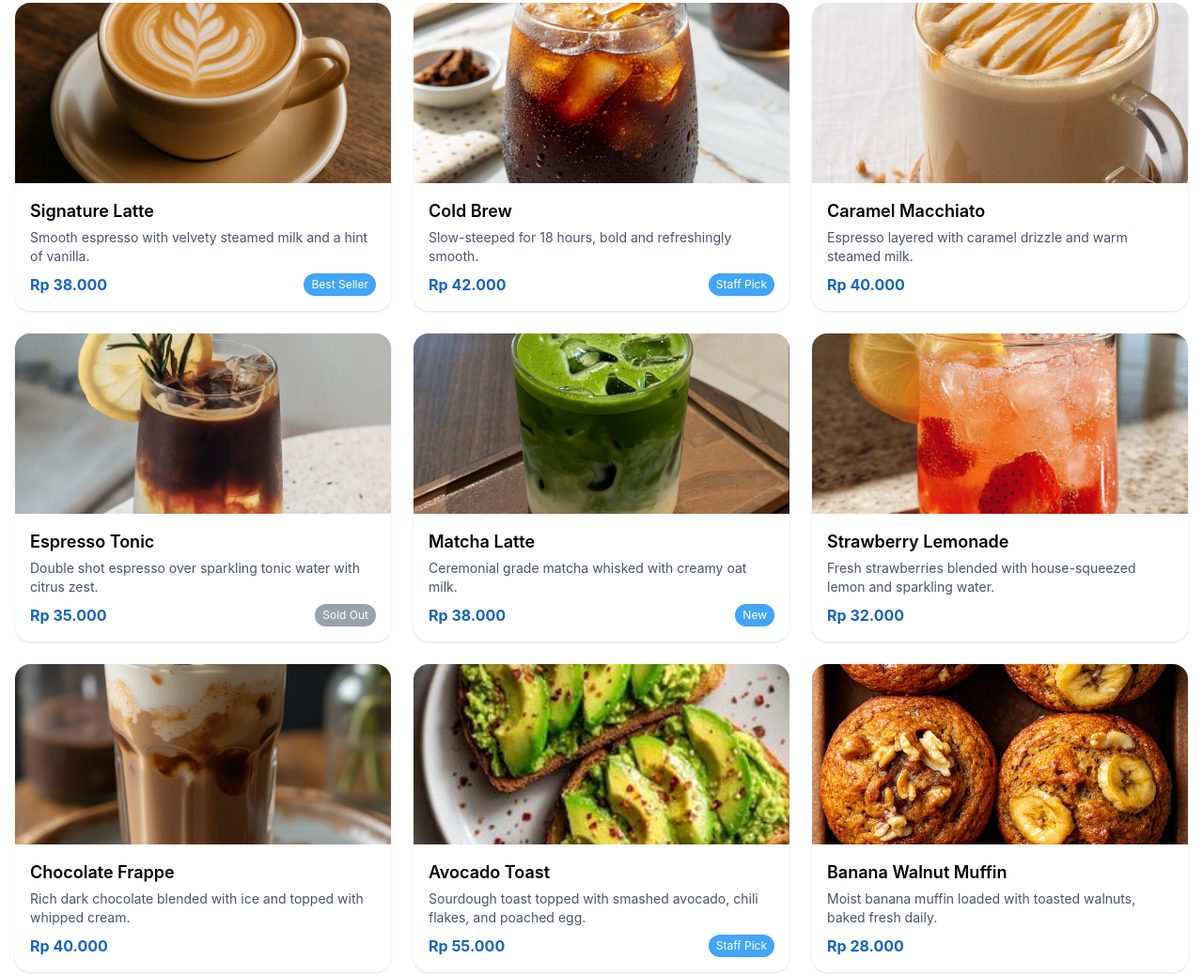
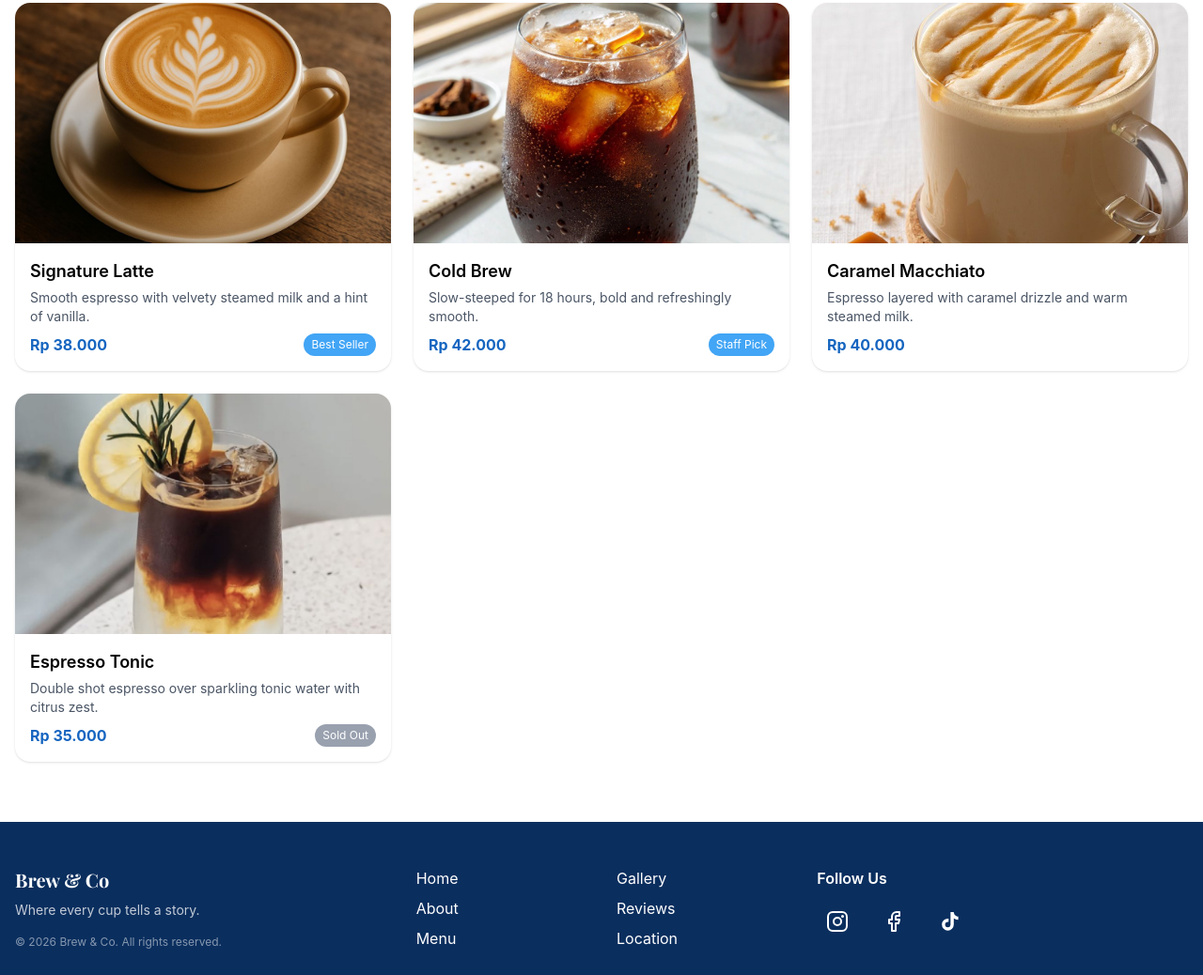
Before and after one commit to AndreKurn11/projectTechno, a website built with Vite: page menu.html in a window 1280 px wide. Shown: the part 401-1439 px from the top of the page at 94% size. Built offline with nearby package versions, Linux system fonts and the light colour scheme.

Commit message:
perbaikan pada grid di index.html

```diff
--- a/index.html
+++ b/index.html
@@ -244,7 +244,7 @@
 
             <!-- coffee-001: Signature Latte -->
             <article class="menu-card bg-white rounded-2xl overflow-hidden shadow-sm">
-              <img src="/images/coffee-001.jpg" alt="Signature Latte — smooth espresso with steamed milk" loading="lazy" width="600" height="400" class="w-full h-48 object-cover" />
+              <img src="/images/coffee-001.jpg" alt="Signature Latte — smooth espresso with steamed milk" loading="lazy" width="600" height="400" class="w-full h-64 object-cover" />
               <div class="card-body p-4">
                 <h3 class="font-semibold text-lg mb-1">Signature Latte</h3>
                 <p class="text-sm text-gray-600 mb-2">Smooth espresso with velvety steamed milk and a hint of vanilla.</p>
@@ -257,7 +257,7 @@
 
             <!-- coffee-002: Cold Brew -->
             <article class="menu-card bg-white rounded-2xl overflow-hidden shadow-sm">
-              <img src="/images/coffee-002.jpg" alt="Cold Brew — slow-steeped 18 hours" loading="lazy" width="600" height="400" class="w-full h-48 object-cover" />
+              <img src="/images/coffee-002.jpg" alt="Cold Brew — slow-steeped 18 hours" loading="lazy" width="600" height="400" class="w-full h-64 object-cover" />
               <div class="card-body p-4">
                 <h3 class="font-semibold text-lg mb-1">Cold Brew</h3>
                 <p class="text-sm text-gray-600 mb-2">Slow-steeped for 18 hours, bold and refreshingly smooth.</p>
@@ -270,7 +270,7 @@
 
             <!-- non-coffee-001: Matcha Latte -->
             <article class="menu-card bg-white rounded-2xl overflow-hidden shadow-sm">
-              <img src="/images/non-coffee-001.jpg" alt="Matcha Latte — ceremonial grade matcha with oat milk" loading="lazy" width="600" height="400" class="w-full h-48 object-cover" />
+              <img src="/images/non-coffee-001.jpg" alt="Matcha Latte — ceremonial grade matcha with oat milk" loading="lazy" width="600" height="400" class="w-full h-64 object-cover" />
               <div class="card-body p-4">
                 <h3 class="font-semibold text-lg mb-1">Matcha Latte</h3>
                 <p class="text-sm text-gray-600 mb-2">Ceremonial grade matcha whisked with creamy oat milk.</p>
@@ -283,7 +283,7 @@
 
             <!-- non-coffee-003: Chocolate Frappe -->
             <article class="menu-card bg-white rounded-2xl overflow-hidden shadow-sm">
-              <img src="/images/non-coffee-003.jpg" alt="Chocolate Frappe — dark chocolate blended with ice" loading="lazy" width="600" height="400" class="w-full h-48 object-cover" />
+              <img src="/images/non-coffee-003.jpg" alt="Chocolate Frappe — dark chocolate blended with ice" loading="lazy" width="600" height="400" class="w-full h-64 object-cover" />
               <div class="card-body p-4">
                 <h3 class="font-semibold text-lg mb-1">Chocolate Frappe</h3>
                 <p class="text-sm text-gray-600 mb-2">Rich dark chocolate blended with ice and topped with whipped cream.</p>
@@ -295,7 +295,7 @@
 
             <!-- food-001: Avocado Toast -->
             <article class="menu-card bg-white rounded-2xl overflow-hidden shadow-sm">
-              <img src="/images/food-001.jpg" alt="Avocado Toast — sourdough with smashed avocado and poached egg" loading="lazy" width="600" height="400" class="w-full h-48 object-cover" />
+              <img src="/images/food-001.jpg" alt="Avocado Toast — sourdough with smashed avocado and poached egg" loading="lazy" width="600" height="400" class="w-full h-64 object-cover" />
               <div class="card-body p-4">
                 <h3 class="font-semibold text-lg mb-1">Avocado Toast</h3>
                 <p class="text-sm text-gray-600 mb-2">Sourdough toast topped with smashed avocado, chili flakes, and poached egg.</p>
--- a/menu.html
+++ b/menu.html
@@ -130,7 +130,7 @@
 
             <!-- Coffee: Signature Latte -->
             <article class="menu-card bg-white rounded-2xl overflow-hidden shadow-sm" data-category="coffee">
-              <img src="/images/coffee-001.jpg" alt="Signature Latte — smooth espresso with steamed milk" loading="lazy" width="600" height="400" class="w-full h-48 object-cover" />
+              <img src="/images/coffee-001.jpg" alt="Signature Latte — smooth espresso with steamed milk" loading="lazy" width="600" height="400" class="w-full h-64 object-cover" />
               <div class="card-body p-4">
                 <h2 class="font-semibold text-lg mb-1">Signature Latte</h2>
                 <p class="text-sm text-gray-600 mb-2">Smooth espresso with velvety steamed milk and a hint of vanilla.</p>
@@ -143,7 +143,7 @@
 
             <!-- Coffee: Cold Brew -->
             <article class="menu-card bg-white rounded-2xl overflow-hidden shadow-sm" data-category="coffee">
-              <img src="/images/coffee-002.jpg" alt="Cold Brew — slow-steeped 18 hours" loading="lazy" width="600" height="400" class="w-full h-48 object-cover" />
+              <img src="/images/coffee-002.jpg" alt="Cold Brew — slow-steeped 18 hours" loading="lazy" width="600" height="400" class="w-full h-64 object-cover" />
               <div class="card-body p-4">
                 <h2 class="font-semibold text-lg mb-1">Cold Brew</h2>
                 <p class="text-sm text-gray-600 mb-2">Slow-steeped for 18 hours, bold and refreshingly smooth.</p>
@@ -156,7 +156,7 @@
 
             <!-- Coffee: Caramel Macchiato -->
             <article class="menu-card bg-white rounded-2xl overflow-hidden shadow-sm" data-category="coffee">
-              <img src="/images/coffee-003.jpg" alt="Caramel Macchiato — espresso with caramel drizzle" loading="lazy" width="600" height="400" class="w-full h-48 object-cover" />
+              <img src="/images/coffee-003.jpg" alt="Caramel Macchiato — espresso with caramel drizzle" loading="lazy" width="600" height="400" class="w-full h-64 object-cover" />
               <div class="card-body p-4">
                 <h2 class="font-semibold text-lg mb-1">Caramel Macchiato</h2>
                 <p class="text-sm text-gray-600 mb-2">Espresso layered with caramel drizzle and warm steamed milk.</p>
@@ -168,7 +168,7 @@
 
             <!-- Coffee: Espresso Tonic (sold out) -->
             <article class="menu-card bg-white rounded-2xl overflow-hidden shadow-sm" data-category="coffee">
-              <img src="/images/coffee-004.jpg" alt="Espresso Tonic — espresso over sparkling tonic" loading="lazy" width="600" height="400" class="w-full h-48 object-cover" />
+              <img src="/images/coffee-004.jpg" alt="Espresso Tonic — espresso over sparkling tonic" loading="lazy" width="600" height="400" class="w-full h-64 object-cover" />
               <div class="card-body p-4">
                 <h2 class="font-semibold text-lg mb-1">Espresso Tonic</h2>
                 <p class="text-sm text-gray-600 mb-2">Double shot espresso over sparkling tonic water with citrus zest.</p>
@@ -181,7 +181,7 @@
 
             <!-- Non-Coffee: Matcha Latte -->
             <article class="menu-card bg-white rounded-2xl overflow-hidden shadow-sm" data-category="non-coffee">
-              <img src="/images/non-coffee-001.jpg" alt="Matcha Latte — ceremonial grade matcha with oat milk" loading="lazy" width="600" height="400" class="w-full h-48 object-cover" />
+              <img src="/images/non-coffee-001.jpg" alt="Matcha Latte — ceremonial grade matcha with oat milk" loading="lazy" width="600" height="400" class="w-full h-64 object-cover" />
               <div class="card-body p-4">
                 <h2 class="font-semibold text-lg mb-1">Matcha Latte</h2>
                 <p class="text-sm text-gray-600 mb-2">Ceremonial grade matcha whisked with creamy oat milk.</p>
@@ -194,7 +194,7 @@
 
             <!-- Non-Coffee: Strawberry Lemonade -->
             <article class="menu-card bg-white rounded-2xl overflow-hidden shadow-sm" data-category="non-coffee">
-              <img src="/images/non-coffee-002.jpg" alt="Strawberry Lemonade — fresh strawberries with sparkling water" loading="lazy" width="600" height="400" class="w-full h-48 object-cover" />
+              <img src="/images/non-coffee-002.jpg" alt="Strawberry Lemonade — fresh strawberries with sparkling water" loading="lazy" width="600" height="400" class="w-full h-64 object-cover" />
               <div class="card-body p-4">
                 <h2 class="font-semibold text-lg mb-1">Strawberry Lemonade</h2>
                 <p class="text-sm text-gray-600 mb-2">Fresh strawberries blended with house-squeezed lemon and sparkling water.</p>
@@ -206,7 +206,7 @@
 
             <!-- Non-Coffee: Chocolate Frappe -->
             <article class="menu-card bg-white rounded-2xl overflow-hidden shadow-sm" data-category="non-coffee">
-              <img src="/images/non-coffee-003.jpg" alt="Chocolate Frappe — dark chocolate blended with ice" loading="lazy" width="600" height="400" class="w-full h-48 object-cover" />
+              <img src="/images/non-coffee-003.jpg" alt="Chocolate Frappe — dark chocolate blended with ice" loading="lazy" width="600" height="400" class="w-full h-64 object-cover" />
               <div class="card-body p-4">
                 <h2 class="font-semibold text-lg mb-1">Chocolate Frappe</h2>
                 <p class="text-sm text-gray-600 mb-2">Rich dark chocolate blended with ice and topped with whipped cream.</p>
@@ -218,7 +218,7 @@
 
             <!-- Food: Avocado Toast -->
             <article class="menu-card bg-white rounded-2xl overflow-hidden shadow-sm" data-category="food">
-              <img src="/images/food-001.jpg" alt="Avocado Toast — sourdough with smashed avocado and poached egg" loading="lazy" width="600" height="400" class="w-full h-48 object-cover" />
+              <img src="/images/food-001.jpg" alt="Avocado Toast — sourdough with smashed avocado and poached egg" loading="lazy" width="600" height="400" class="w-full h-64 object-cover" />
               <div class="card-body p-4">
                 <h2 class="font-semibold text-lg mb-1">Avocado Toast</h2>
                 <p class="text-sm text-gray-600 mb-2">Sourdough toast topped with smashed avocado, chili flakes, and poached egg.</p>
@@ -231,7 +231,7 @@
 
             <!-- Food: Banana Walnut Muffin -->
             <article class="menu-card bg-white rounded-2xl overflow-hidden shadow-sm" data-category="food">
-              <img src="/images/food-002.jpg" alt="Banana Walnut Muffin — moist banana muffin with toasted walnuts" loading="lazy" width="600" height="400" class="w-full h-48 object-cover" />
+              <img src="/images/food-002.jpg" alt="Banana Walnut Muffin — moist banana muffin with toasted walnuts" loading="lazy" width="600" height="400" class="w-full h-64 object-cover" />
               <div class="card-body p-4">
                 <h2 class="font-semibold text-lg mb-1">Banana Walnut Muffin</h2>
                 <p class="text-sm text-gray-600 mb-2">Moist banana muffin loaded with toasted walnuts, baked fresh daily.</p>
@@ -243,7 +243,7 @@
 
             <!-- Food: Grilled Cheese Sandwich -->
             <article class="menu-card bg-white rounded-2xl overflow-hidden shadow-sm" data-category="food">
-              <img src="/images/food-003.jpg" alt="Grilled Cheese Sandwich — three-cheese blend on sourdough" loading="lazy" width="600" height="400" class="w-full h-48 object-cover" />
+              <img src="/images/food-003.jpg" alt="Grilled Cheese Sandwich — three-cheese blend on sourdough" loading="lazy" width="600" height="400" class="w-full h-64 object-cover" />
               <div class="card-body p-4">
                 <h2 class="font-semibold text-lg mb-1">Grilled Cheese Sandwich</h2>
                 <p class="text-sm text-gray-600 mb-2">Three-cheese blend melted between golden buttered sourdough slices.</p>
--- a/src/js/menu.js
+++ b/src/js/menu.js
@@ -2,14 +2,8 @@ export function initMenu() {
   const tabs = document.querySelectorAll('.menu-tabs [role="tab"]');
   const cards = document.querySelectorAll('.menu-card');
 
-  // On load: show all cards
-  cards.forEach(card => {
-    card.hidden = false;
-  });
-
-  tabs.forEach(tab => {
-    tab.addEventListener('click', () => {
-      const cat = tab.dataset.category;
+  function selectTab(activeTab) {
+    const cat = activeTab.dataset.category;
 
     // Filter cards
     cards.forEach(card => {
@@ -18,7 +12,7 @@ export function initMenu() {
 
     // Update aria-selected and visual state on all tabs
     tabs.forEach(t => {
-        const isActive = t === tab;
+      const isActive = t === activeTab;
       t.setAttribute('aria-selected', String(isActive));
       if (isActive) {
         t.classList.remove('bg-gray-100', 'text-gray-700');
@@ -28,6 +22,15 @@ export function initMenu() {
         t.classList.add('bg-gray-100', 'text-gray-700');
       }
     });
+  }
+
+  // On load: auto-select the "coffee" tab
+  const defaultTab = Array.from(tabs).find(t => t.dataset.category === 'coffee') || tabs[0];
+  if (defaultTab) selectTab(defaultTab);
+
+  tabs.forEach(tab => {
+    tab.addEventListener('click', () => {
+      selectTab(tab);
     });
   });
 }
```
Lines whose indentation alone changed are shown as unchanged.
